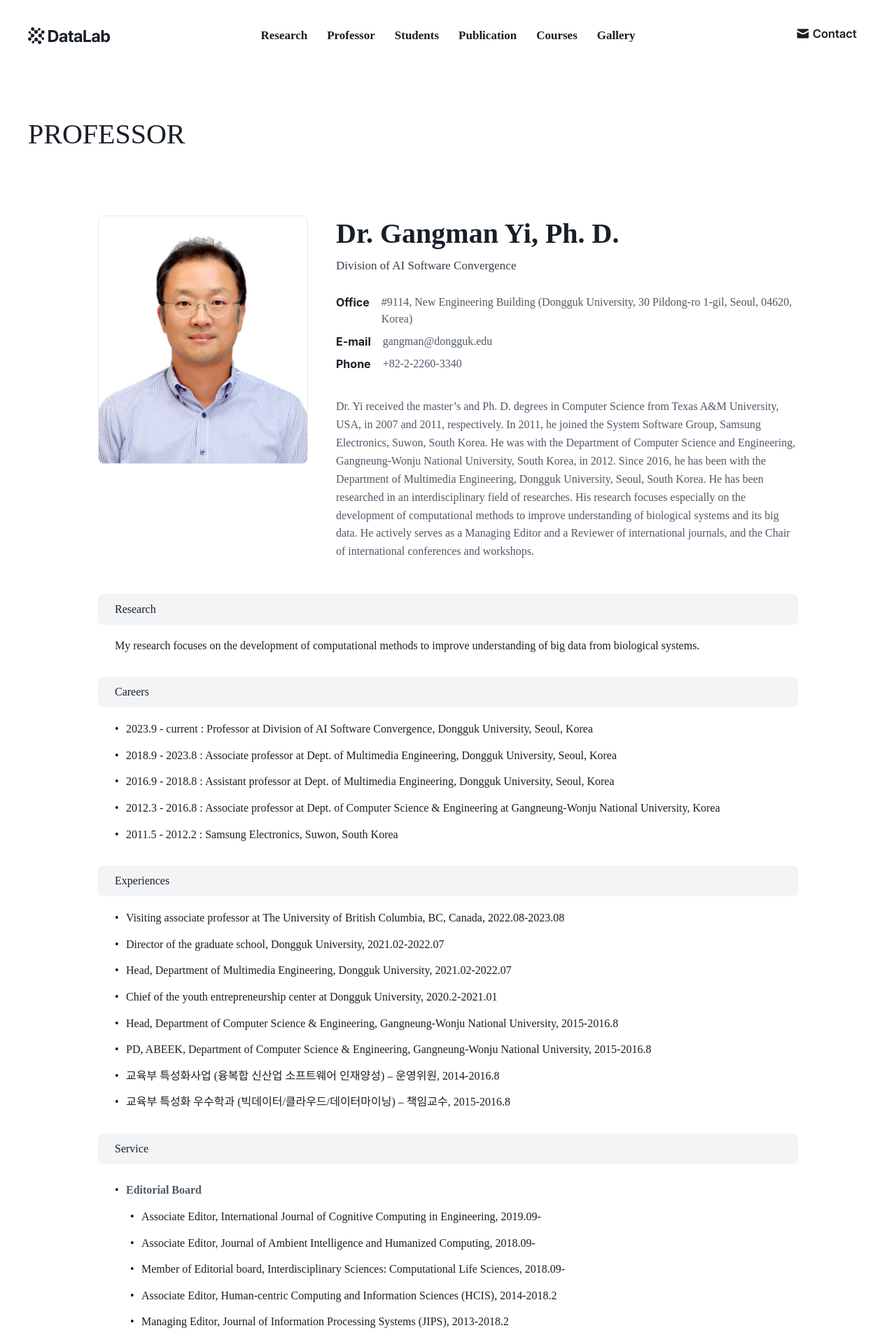
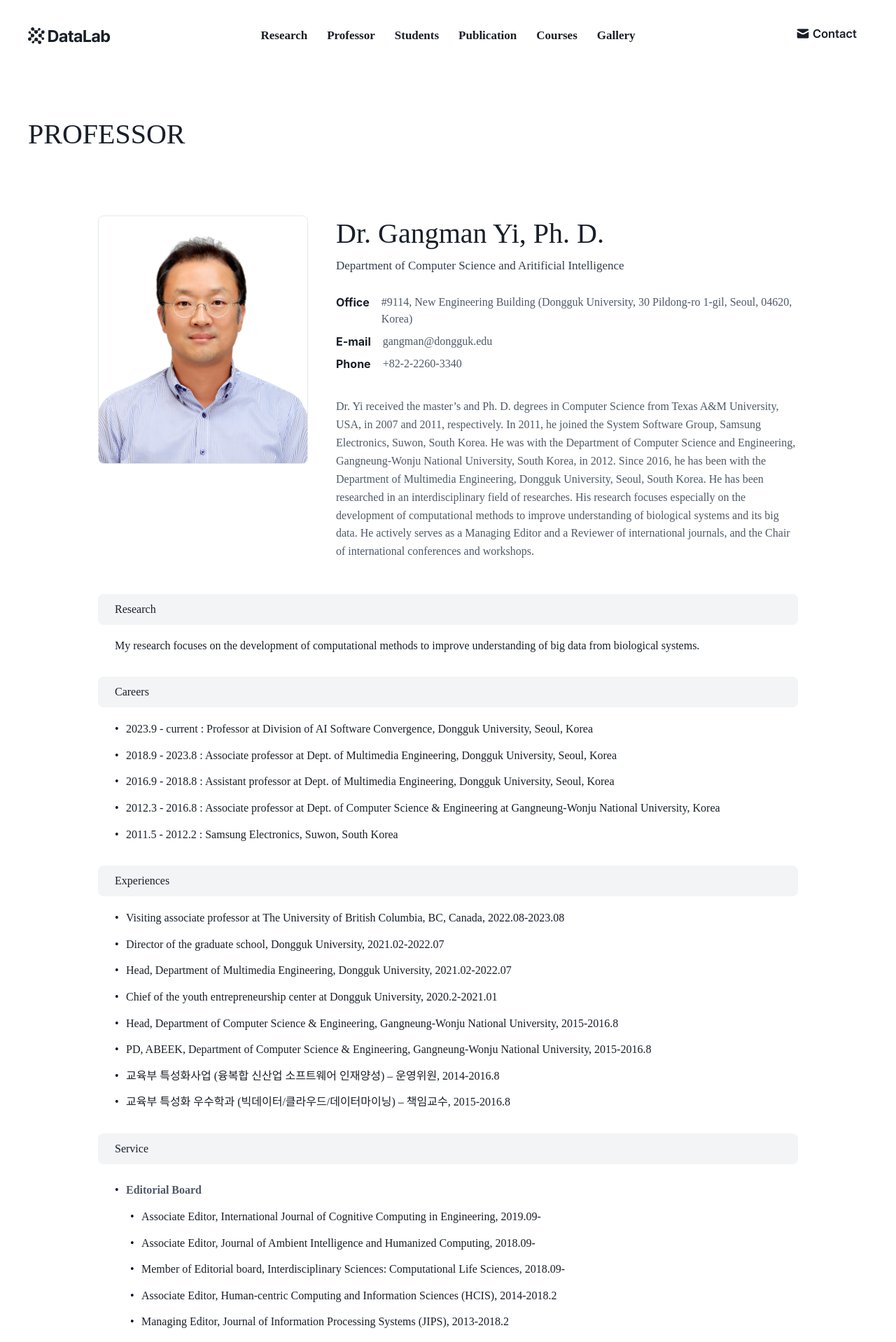
Before and after one commit to seobing/datalab_web, a Jekyll site: the page built from professor.markdown, in a window 1280 px wide. Shown: the top 1918 px of the page at 70% size. Built offline with Jekyll 4.4.1, drawn with Linux system fonts in a browser that asks for light colours; some web fonts are replaced.

Commit message:
before edit

```diff
--- a/_data/professor.yml
+++ b/_data/professor.yml
@@ -1,5 +1,5 @@
 name: "Dr. Gangman Yi, Ph. D."
-division: "Division of AI Software Convergence"
+division: "Department of Computer Science and Aritificial Intelligence"
 contact:
   office: "#9114, New Engineering Building (Dongguk University, 30 Pildong-ro 1-gil, Seoul, 04620, Korea)"
   email: "gangman@dongguk.edu"
--- a/_sass/_professor.scss
+++ b/_sass/_professor.scss
@@ -36,7 +36,7 @@
 
       .name-division {
         h2 {
-          @include font-display-2-bold;
+          @include font-display-2-medium;
           color: $gray10;
           margin-bottom: 8px;
         }
--- a/publication.markdown
+++ b/publication.markdown
@@ -56,7 +56,7 @@ title: Publications
                     <div></div>
                 {% endif %}
                 {% if pub.link != "No Link" %}
-                  <a href="{{ pub.link }}" target="_blank">view</a>
+                  <a href="{{ pub.link }}" target="_blank">link</a>
                 {% else %}
                   <div></div>
                 {% endif %}
```
Also changed, not shown: 1 other file.
